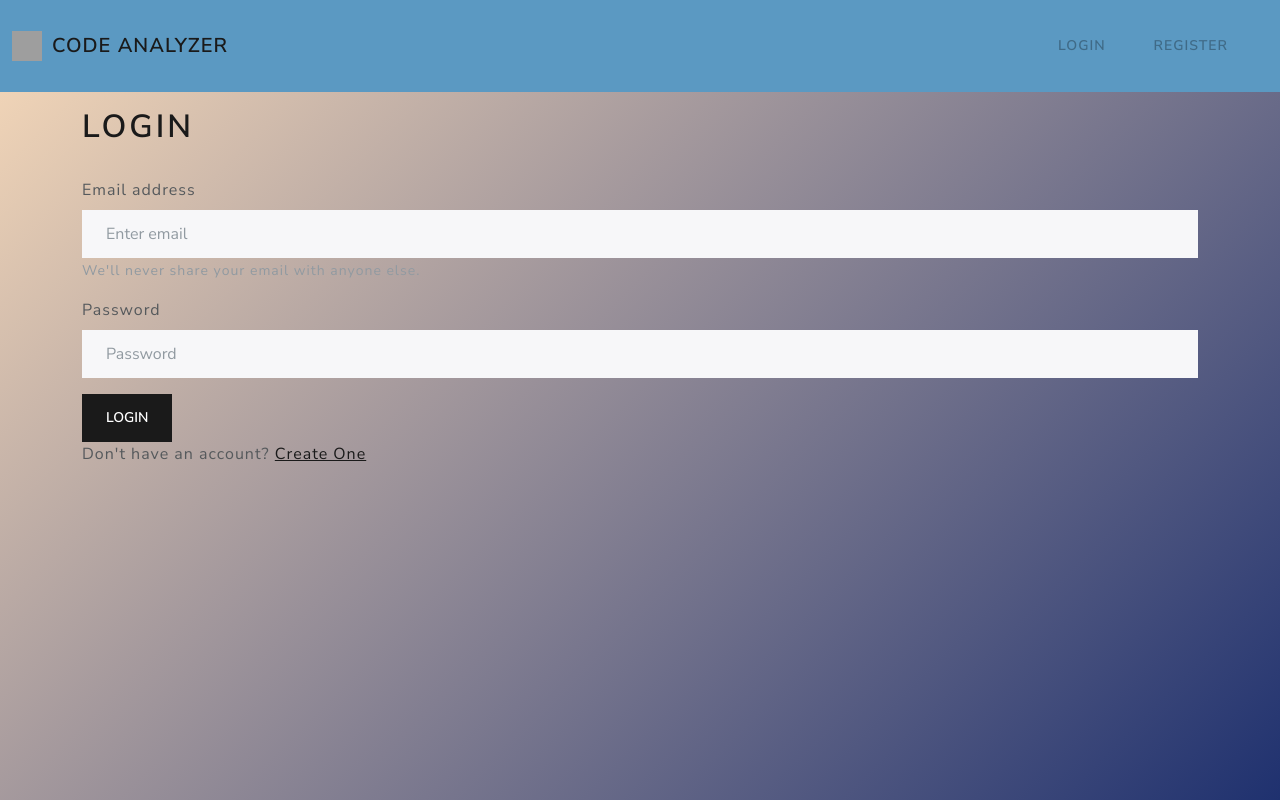
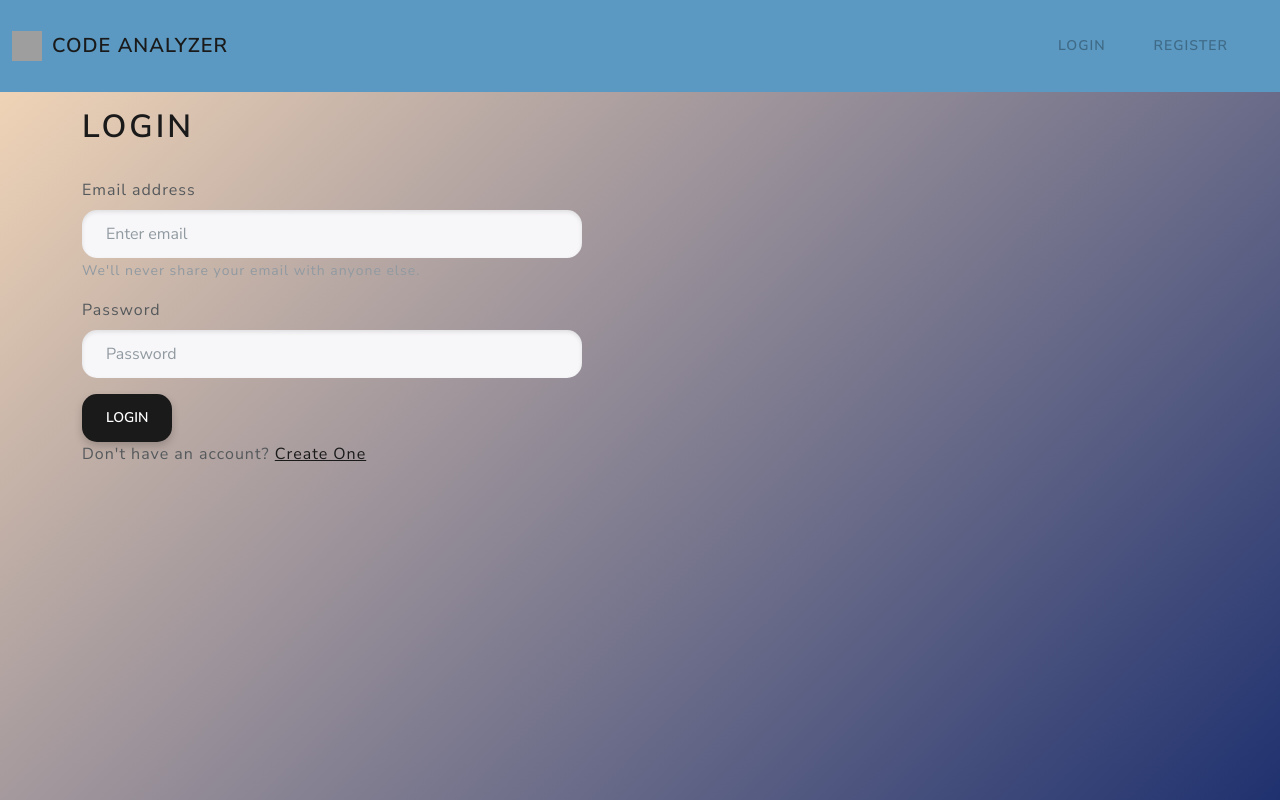
Before and after one commit to IT22056320/code-analyzer, a React (Vite) app: page /login in a window 1280 px wide. Built offline with nearby package versions, Linux system fonts and the light colour scheme; no server answers; grey boxes are pictures that could not be loaded.

Commit message:
login
ui

```diff
--- a/src/pages/Login.jsx
+++ b/src/pages/Login.jsx
@@ -47,6 +47,11 @@ const Login = () =>{
          placeholder="Enter email"
          onChange={handleInputChange}
          required
+         style={{
+          borderRadius: '15px',
+          boxShadow: 'inset 0px 2px 4px rgba(0,0,0,0.1)',
+          width: '500px'
+        }}
          />
         <Form.Text className="text-muted">
           We'll never share your email with anyone else.
@@ -62,10 +67,19 @@ const Login = () =>{
          placeholder="Password"
          onChange={handleInputChange}
          required
+         style={{
+          borderRadius: '15px',
+          boxShadow: 'inset 0px 2px 4px rgba(0,0,0,0.1)',
+          width: '500px'
+        }}
          />
       </Form.Group>
 
-      <Button variant="primary" type="submit">
+      <Button type="submit"
+      style={{
+        borderRadius: '15px',
+        boxShadow: '0px 4px 8px rgba(0,0,0,0.2)'
+      }}>
         Login
       </Button>
       <p>Don't have an account? <Link to="/register">Create One</Link></p>
```
